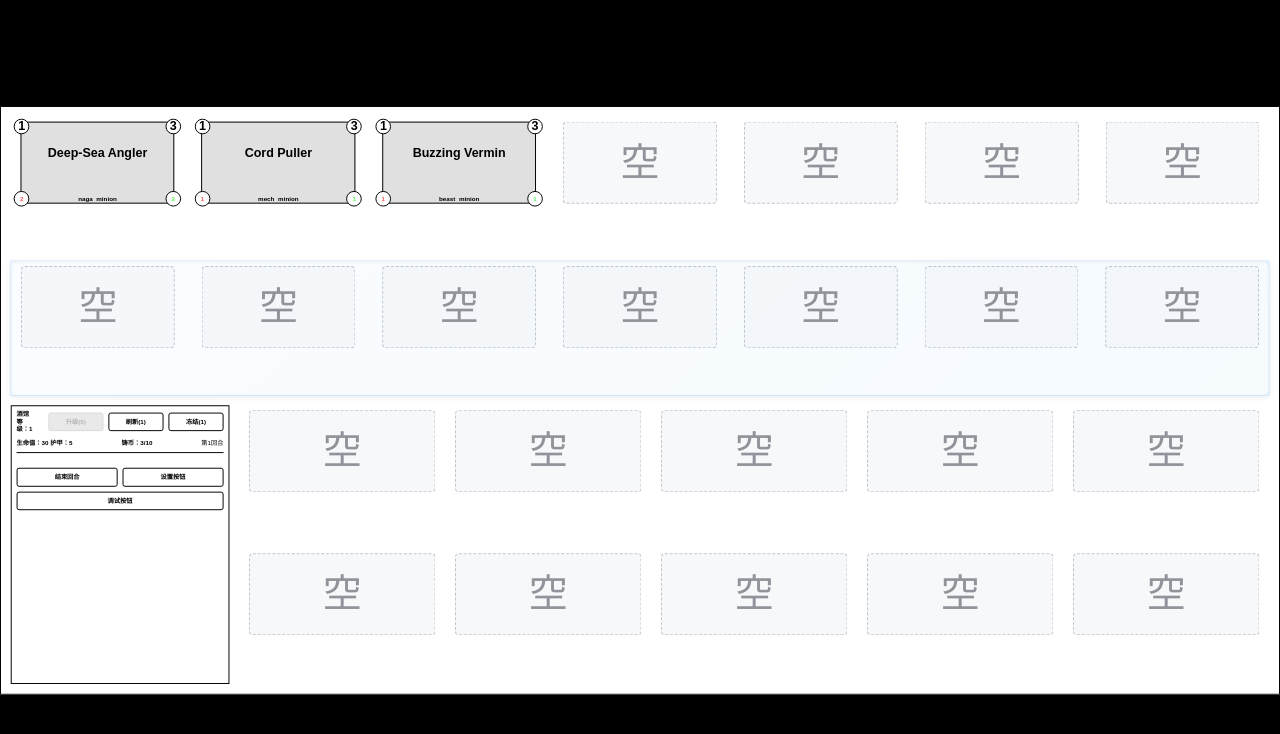
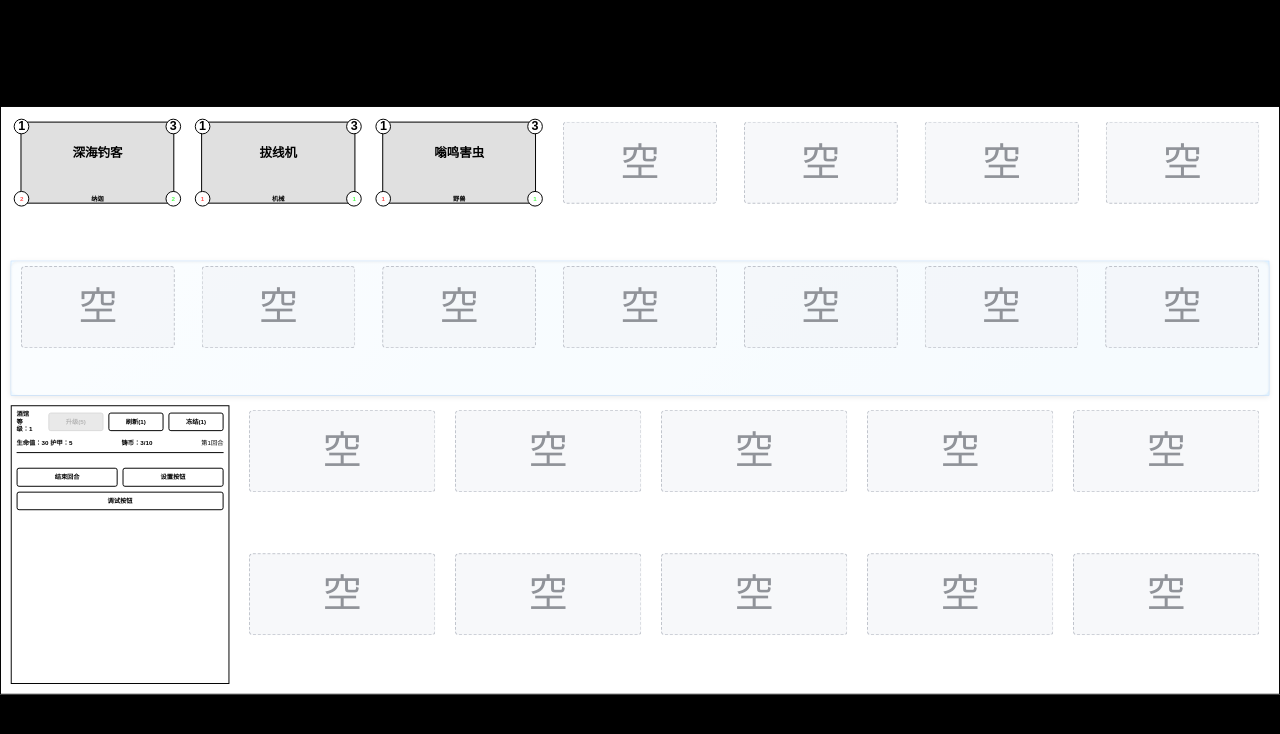
Before and after one commit to seven-it-work/godot-compoent, a Vue app in the folder ls/: page /game-view in a window 1280 px wide. Shown: the top 734 px of the page. Built offline with nearby package versions, Linux system fonts and the light colour scheme.

Commit message:
refactor: 优化卡牌组件和游戏逻辑
- 移除HearthstoneHand中无效拖拽数据的错误日志
- 简化gameStore中响应式更新逻辑，利用Pinia自动处理
- 优化HearthstoneCard组件显示逻辑，仅显示相关属性和信息
- 使用中文名称显示卡牌名称和种族

```diff
--- a/ls/src/components/HearthstoneCard.vue
+++ b/ls/src/components/HearthstoneCard.vue
@@ -20,7 +20,7 @@
       <span class="circle-text big">{{ getCardTier() }}</span>
     </div>
     <!-- 酒馆购买花费 -->
-    <div class="corner-circle top-right">
+    <div v-if="props.source === 'tavern'" class="corner-circle top-right">
       <span class="circle-text big">{{ getCardCost() }}</span>
     </div>
 
@@ -32,8 +32,8 @@
       <slot></slot>
     </div>
 
-    <!-- 底部区域 -->
-    <div class="card-bottom">
+    <!-- 底部区域 - 只有随从才显示 -->
+    <div v-if="props.card?.cardType === 'minion'" class="card-bottom">
       <!-- 攻击力 -->
       <div class="corner-circle bottom-left">
         <span class="circle-text attack">{{ getCardAttack() }}</span>
@@ -42,7 +42,6 @@
       <!-- 种族 -->
       <div class="bottom-texts">
         <span v-if="getCardRace()" class="text-item">{{ getCardRace() }}</span>
-        <span v-if="getCardType()" class="text-item">{{ getCardType() }}</span>
       </div>
 
       <!-- 生命值 -->
@@ -205,7 +204,7 @@ const getCardCost = () => {
 // 获取卡片名称
 const getCardName = () => {
   if (props.card) {
-    return props.card.name;
+    return props.card.nameCN;
   }
   return '名称';
 };
@@ -229,15 +228,7 @@ const getCardHealth = () => {
 // 获取卡片种族
 const getCardRace = () => {
   if (props.card?.cardType === 'minion') {
-    return (props.card as Minion).minionTypes?.join('/');
-  }
-  return null;
-};
-
-// 获取卡片类型
-const getCardType = () => {
-  if (props.card) {
-    return props.card.cardType;
+    return (props.card as Minion).minionTypesCN?.join('/');
   }
   return null;
 };
--- a/ls/src/components/HearthstoneHand.vue
+++ b/ls/src/components/HearthstoneHand.vue
@@ -98,8 +98,8 @@ const onDrop = (event: DragEvent, target: string) => {
         const success = gameStore.buyMinion(tavernIndex);
         console.log(`[购买结果] ${success ? '购买成功' : '购买失败，可能是金币不足或手牌已满'}`);
       }
-    } catch (error) {
-      console.error('无效的拖拽数据:', error);
+    } catch (_error) {
+      // console.error('无效的拖拽数据:', error);
     }
   }
 };
--- a/ls/src/stores/game.ts
+++ b/ls/src/stores/game.ts
@@ -230,19 +230,10 @@ export const useGameStore = defineStore('game', {
               const success = this.player.recruitMinion(removedMinion);
               console.log(`[gameStore] 招募结果: ${success}`);
 
-              // 手动触发响应式更新，确保cards数组变化被Vue检测到
+              // Pinia会自动处理响应式更新，不需要手动创建新对象
+              // 当player.cards在recruitMinion方法中被修改时，Pinia会检测到变化并更新视图
               if (success) {
-                // 使用$patch更新player状态，确保响应式
-                this.$patch(state => {
-                  // 创建一个新的player对象来确保响应式更新
-                  if (state.player) {
-                    state.player = {
-                      ...state.player,
-                      cards: [...state.player.cards],
-                      gold: state.player.gold,
-                    };
-                  }
-                });
+                console.log('购买成功，响应式更新将自动触发');
               }
 
               return success;
```
